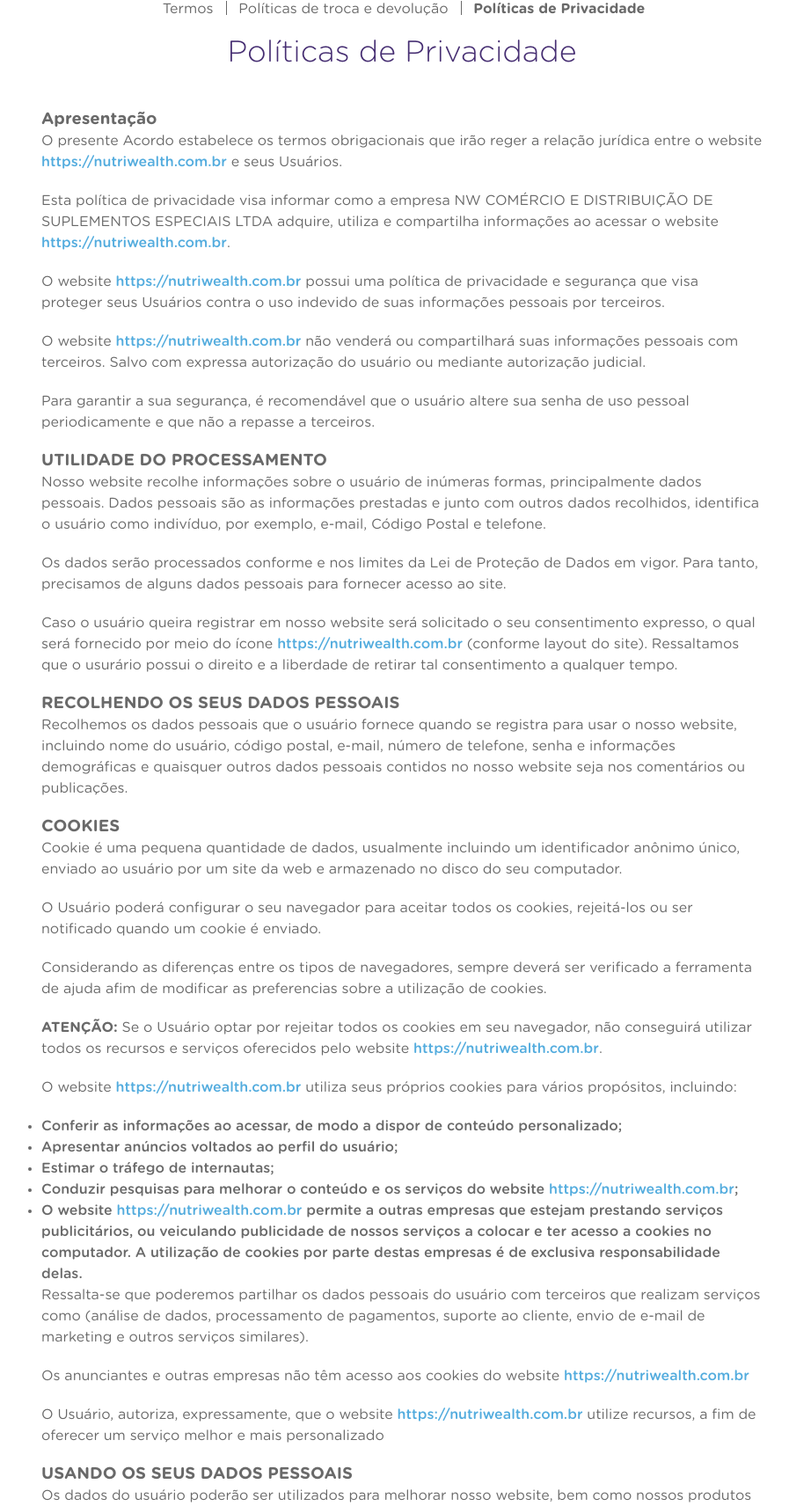
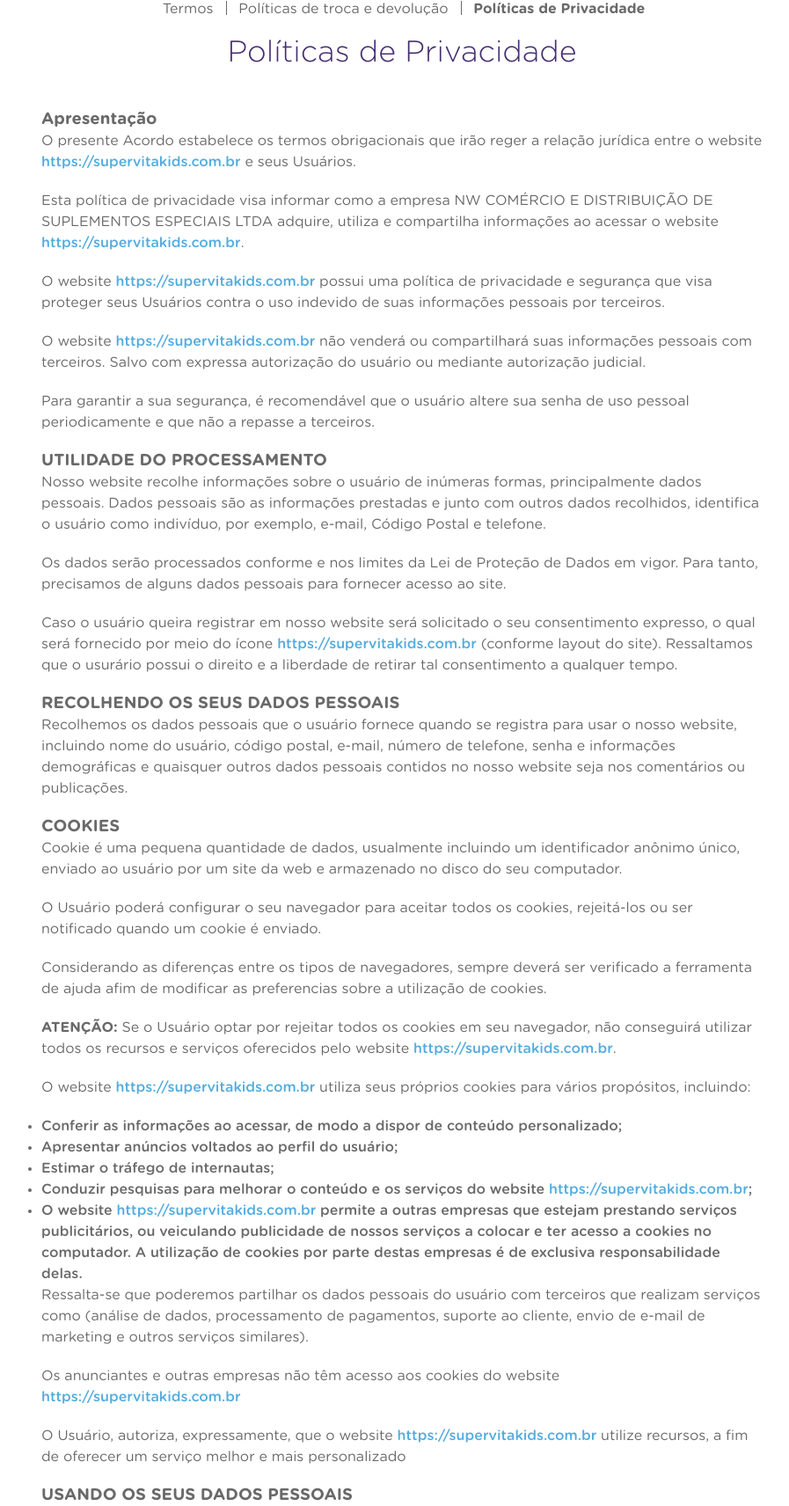
Before and after one commit to developmatt/healthkids, a PHP site: page /privacy in a window 1280 px wide. Shown: the part 229-1941 px from the top of the page at 88% size, without its empty margins (183-1080 px from the left). Run offline with PHP 8.4, Linux system fonts and the light colour scheme.

Commit message:
Correção links 4

```diff
--- a/components/footer.php
+++ b/components/footer.php
@@ -49,7 +49,7 @@
               </li>
 
               <li class="footer-social__li">
-                <a href="#" class="footer-social__a">
+                <a href="mailto:atendimento@nwse.com.br" class="footer-social__a">
                   <span class="footer-social__icon-block">
                     <i class="far fa-envelope"></i>
                   </span>
--- a/html/privacy-terms.php
+++ b/html/privacy-terms.php
@@ -22,22 +22,22 @@
                 <h3>Apresentação</h3>
                 <p>
                     O presente Acordo estabelece os termos obrigacionais que irão reger a relação jurídica entre o
-                    website <a href="https://nutrihealth.com.br" class="terms__link">https://nutriwealth.com.br</a> e seus Usuários.
+                    website <a href="https://nutrihealth.com.br" class="terms__link">https://supervitakids.com.br</a> e seus Usuários.
                 </p>
 
                 <p>
                     Esta política de privacidade visa informar como a empresa NW COMÉRCIO E DISTRIBUIÇÃO DE SUPLEMENTOS
                     ESPECIAIS LTDA adquire, utiliza e compartilha informações ao acessar o website
-                    <a href="https://nutrihealth.com.br" class="terms__link">https://nutriwealth.com.br</a>.
+                    <a href="https://nutrihealth.com.br" class="terms__link">https://supervitakids.com.br</a>.
                 </p>
 
                 <p>
-                    O website <a href="https://nutrihealth.com.br" class="terms__link">https://nutriwealth.com.br</a> possui uma política de privacidade e segurança que visa
+                    O website <a href="https://nutrihealth.com.br" class="terms__link">https://supervitakids.com.br</a> possui uma política de privacidade e segurança que visa
                     proteger seus Usuários contra o uso indevido de suas informações pessoais por terceiros.
                 </p>
 
                 <p>
-                    O website <a href="https://nutrihealth.com.br" class="terms__link">https://nutriwealth.com.br</a> não venderá ou compartilhará suas informações pessoais com
+                    O website <a href="https://nutrihealth.com.br" class="terms__link">https://supervitakids.com.br</a> não venderá ou compartilhará suas informações pessoais com
                     terceiros. Salvo com expressa autorização do usuário ou mediante autorização judicial.
                 </p>
 
@@ -61,7 +61,7 @@
 
                 <p>
                     Caso o usuário queira registrar em nosso website será solicitado o seu consentimento expresso, o
-                    qual será fornecido por meio do ícone <a href="https://nutrihealth.com.br" class="terms__link">https://nutriwealth.com.br</a> (conforme layout do site).
+                    qual será fornecido por meio do ícone <a href="https://nutrihealth.com.br" class="terms__link">https://supervitakids.com.br</a> (conforme layout do site).
                     Ressaltamos que o usurário possui o direito e a liberdade de retirar tal consentimento a qualquer
                     tempo.
                 </p>
@@ -94,11 +94,11 @@
 
                 <p>
                     <strong>ATENÇÃO:</strong> Se o Usuário optar por rejeitar todos os cookies em seu navegador, não
-                    conseguirá utilizar todos os recursos e serviços oferecidos pelo website <a href="https://nutrihealth.com.br" class="terms__link">https://nutriwealth.com.br</a>.
+                    conseguirá utilizar todos os recursos e serviços oferecidos pelo website <a href="https://nutrihealth.com.br" class="terms__link">https://supervitakids.com.br</a>.
                 </p>
 
                 <p>
-                    O website <a href="https://nutrihealth.com.br" class="terms__link">https://nutriwealth.com.br</a> utiliza seus próprios cookies para vários propósitos,
+                    O website <a href="https://nutrihealth.com.br" class="terms__link">https://supervitakids.com.br</a> utiliza seus próprios cookies para vários propósitos,
                     incluindo:
                 </p>
 
@@ -108,8 +108,8 @@
                     <li>Apresentar anúncios voltados ao perfil do usuário;</li>
                     <li>Estimar o tráfego de internautas;</li>
                     <li> Conduzir pesquisas para melhorar o conteúdo e os serviços do website
-                        <a href="https://nutrihealth.com.br" class="terms__link">https://nutriwealth.com.br</a>;</li>
-                    <li> O website <a href="https://nutrihealth.com.br" class="terms__link">https://nutriwealth.com.br</a> permite a outras empresas que estejam prestando serviços
+                        <a href="https://nutrihealth.com.br" class="terms__link">https://supervitakids.com.br</a>;</li>
+                    <li> O website <a href="https://nutrihealth.com.br" class="terms__link">https://supervitakids.com.br</a> permite a outras empresas que estejam prestando serviços
                         publicitários, ou veiculando publicidade de nossos serviços a colocar e ter acesso a cookies no
                         computador. A utilização de cookies por parte destas empresas é de exclusiva responsabilidade
                         delas.
@@ -123,11 +123,11 @@
                 </p>
 
                 <p>
-                Os anunciantes e outras empresas não têm acesso aos cookies do website <a href="https://nutrihealth.com.br" class="terms__link">https://nutriwealth.com.br</a>
+                Os anunciantes e outras empresas não têm acesso aos cookies do website <a href="https://nutrihealth.com.br" class="terms__link">https://supervitakids.com.br</a>
                 </p>
 
                 <p>
-                O Usuário, autoriza, expressamente, que o website <a href="https://nutrihealth.com.br" class="terms__link">https://nutriwealth.com.br</a> utilize recursos, a fim de
+                O Usuário, autoriza, expressamente, que o website <a href="https://nutrihealth.com.br" class="terms__link">https://supervitakids.com.br</a> utilize recursos, a fim de
                 oferecer um serviço melhor e mais personalizado
                 </p>
 
```
Also changed, not shown: html/terms.php (+4 -4 lines).
